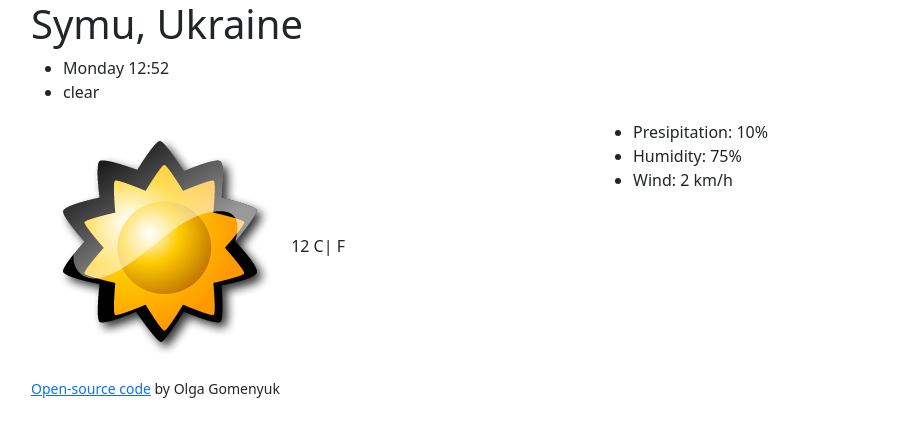
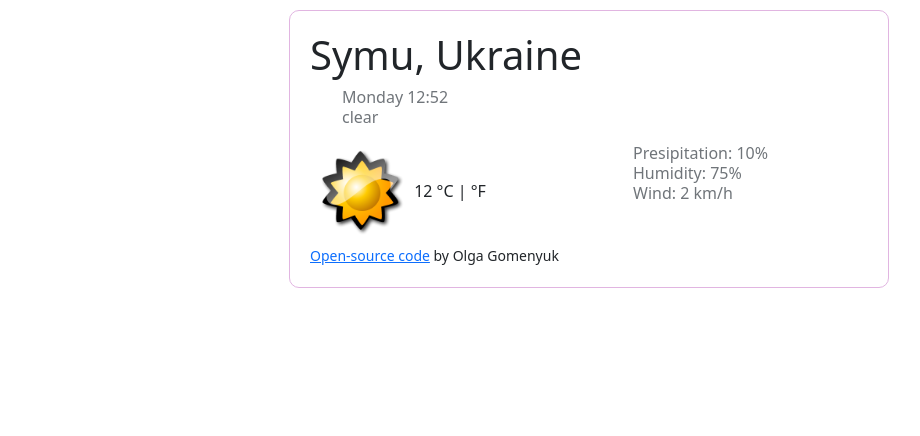
Before and after one commit to Olga-Gomenyuk/weather-from-shecodes, a plain HTML site: page index.html in a window 1280 px wide. Shown: the whole page, without its empty margins (51-971 px from the left). Drawn offline with nearby package versions, Linux system fonts and the light colour scheme.

Commit message:
stylled the top main elements of page

```diff
--- a/index.html
+++ b/index.html
@@ -10,6 +10,7 @@
 </head>
 <body>
     <div class="container">
+        <div class="weather-app">
             <h1>
                 Symu, Ukraine
             </h1>
@@ -23,8 +24,8 @@
             </ul>
             <div class="row">
                 <div class="col-6">
-                <img src="image/32.png" alt="sun">
-                12 C| F
+                    <img src="image/32.png" width="100px" alt="sun">
+                    12 °C | °F
                 </div>
                 <div class="col-6">
                     <ul>
@@ -44,6 +45,7 @@
                 <a href="https://github.com/Olga-Gomenyuk/weather-project-from-SheCodes" target="_blank"> Open-source code</a> by Olga Gomenyuk
             </small>
         </div>
+    </div>
     <script src="src/index.js"></script>
 </body>
 </html>
--- a/src/style.css
+++ b/src/style.css
@@ -0,0 +1,34 @@
+body {
+    font-family: arial,sans-serif;
+}
+
+.weather-app {
+    max-width: 600px;
+    margin: 10px auto;
+    padding: 20px;
+    border: 1px solid #dadd;
+    border-radius: 10px;
+}
+
+h1 {
+    color: #878787;
+    font-size: 24px;
+    font-weight: 100;
+    line-height: 28px;
+    margin-bottom: 0;
+}
+
+ul {
+    margin: 0;
+    padding: 0;
+}
+
+li {
+    list-style: none;
+    margin: 0;
+    padding: 0;
+    color: #70757a;
+    font-size: 16px;
+    font-weight: 100;
+    line-height: 20px;
+}
```
Lines whose indentation alone changed are shown as unchanged.
